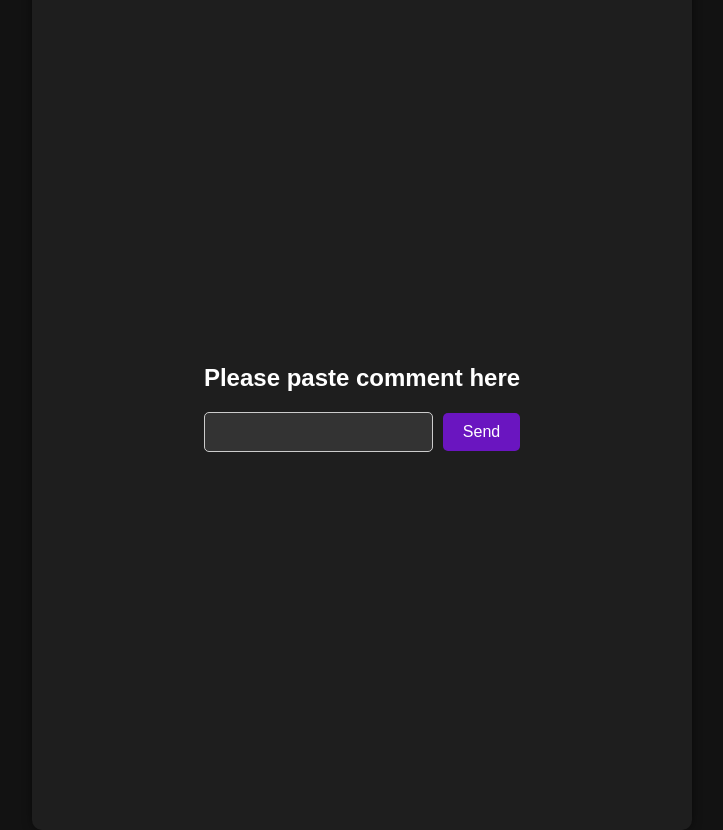
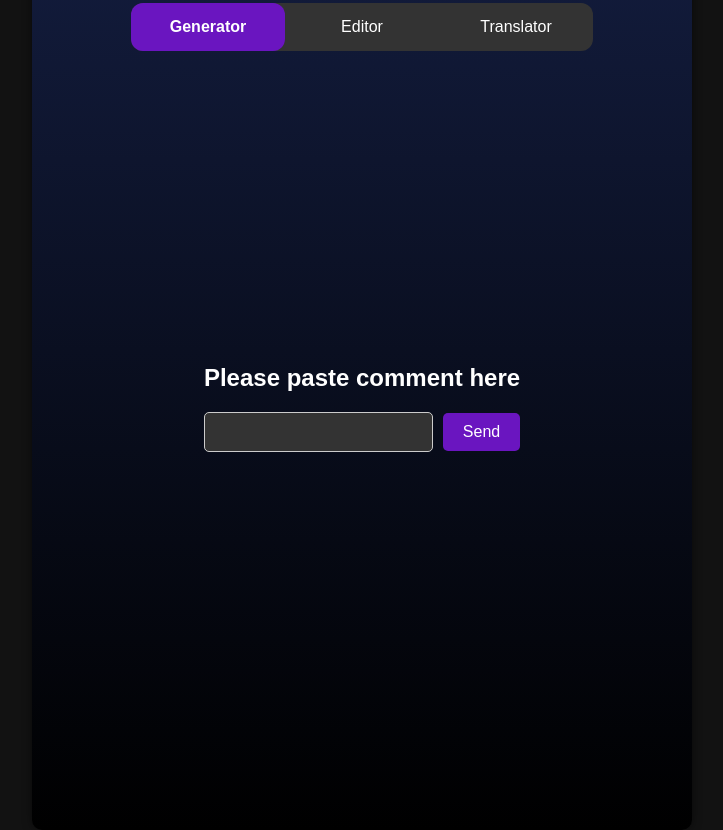
Before and after one commit to nijason7789/Response_Helper_Web, a Next.js app: page /main in a window 1280 px wide. Shown: the whole page, without its empty margins (278-1001 px from the left). Built offline with nearby package versions, Linux system fonts and the light colour scheme.

Commit message:
add Tabs function.

```diff
--- a/src/components/PageLayout/PageLayout.module.css
+++ b/src/components/PageLayout/PageLayout.module.css
@@ -1,5 +1,5 @@
 .container {
-    background-color: #1e1e1e; /* Dark mode container background */
+  background: linear-gradient(to bottom, #121b3b, #000000);
   padding: 30px;
   border-radius: 10px;
   box-shadow: 0 0 10px rgba(0, 0, 0, 0.5);
@@ -7,7 +7,18 @@
   height: 800px;
   display: flex;
   flex-direction: column;
-    justify-content: center; /* Center content vertically */
-    align-items: center; /* Center content horizontally */
+  justify-content: center;
+  align-items: center;
   text-align: center;
+  position: relative; /* 確保內容可以相對位置進行調整 */
 }
+
+.content {
+  flex: 1;
+  display: flex;
+  flex-direction: column;
+  justify-content: center; /* 使內容在垂直方向居中 */
+  align-items: center; /* 使內容在水平方向居中 */
+  width: 100%;
+  padding-top: 20px; /* 可選：如果你希望與 Tabs 保持距離 */
+}
--- a/src/components/SuggestionButtons/SuggestionButtons.module.css
+++ b/src/components/SuggestionButtons/SuggestionButtons.module.css
@@ -18,8 +18,8 @@
     margin: 10px 0;
     width: 100%;
     max-width: 450px;
-    height: 80px; /* Add this to set a minimum height */
-    line-height: 1.2; /* Adjust line-height to control vertical alignment */
+    height: 80px;
+    line-height: 1.2;
     display: flex;
     align-items: center;
     justify-content: center;
--- /dev/null
+++ b/src/components/Tabs/Tabs.module.css
@@ -0,0 +1,32 @@
+/* Tabs.module.css */
+.tabContainer {
+    width: 70%;
+    z-index: 1000;
+    display: flex;
+    justify-content: space-around;
+    background-color: #333;
+    border-radius: 12px;
+    margin-top: 5%;
+    position: absolute; /* 固定在容器頂部 */
+    top: 0;
+}
+
+.tabItem {
+    flex: 1;
+    text-align: center;
+    border-radius: 12px;
+    padding: 15px 0;
+    cursor: pointer;
+    color: #fff;
+    transition: background-color 0.3s, color 0.3s;
+}
+
+.tabItem:hover {
+    background-color: #23073f;
+}
+
+.active {
+    background-color: #6a15c0;
+    color: #fff;
+    font-weight: bold;
+}
--- /dev/null
+++ b/src/components/Tabs/Tabs.tsx
@@ -0,0 +1,38 @@
+import React, { useState } from 'react';
+import { useRouter } from 'next/router';
+import styles from './Tabs.module.css';
+
+const Tabs: React.FC = () => {
+    const router = useRouter();
+    const [activeTab, setActiveTab] = useState(router.pathname);
+
+    const handleTabClick = (tab: string) => {
+        setActiveTab(tab);
+        router.push(tab);
+    };
+
+    return (
+        <div className={styles.tabContainer}>
+            <div
+                className={`${styles.tabItem} ${activeTab === '/main' ? styles.active : ''}`}
+                onClick={() => handleTabClick('/main')}
+            >
+                Generator
+            </div>
+            <div
+                className={`${styles.tabItem} ${activeTab === '/page2' ? styles.active : ''}`}
+                onClick={() => handleTabClick('/page2')}
+            >
+                Editor
+            </div>
+            <div
+                className={`${styles.tabItem} ${activeTab === '/page3' ? styles.active : ''}`}
+                onClick={() => handleTabClick('/page3')}
+            >
+                Translator
+            </div>
+        </div>
+    );
+};
+
+export default Tabs;
--- /dev/null
+++ b/src/hoc/withTabs.tsx
@@ -0,0 +1,21 @@
+// src/hoc/withTabs.tsx
+import React from 'react';
+import Tabs from '@/components/Tabs/Tabs';
+import PageLayout from '@/components/PageLayout/PageLayout';
+
+const withTabs = (Component: React.FC) => {
+  const WrappedComponent = () => (
+    <PageLayout>
+      <Tabs />
+      <div className="content">
+        <Component />
+      </div>
+    </PageLayout>
+  );
+
+  WrappedComponent.displayName = `withTabs(${Component.displayName || Component.name || 'Component'})`;
+
+  return WrappedComponent;
+};
+
+export default withTabs;
--- a/src/pages/main.tsx
+++ b/src/pages/main.tsx
@@ -1,6 +1,6 @@
 import React, {useState} from 'react';
 import InputField from '../components/InputField/InputField';
-import PageLayout from '../components/PageLayout/PageLayout';
+import withTabs from '@/hoc/withTabs';
 import { useRouter } from 'next/router';
 import { sendCommentRequest } from '../services/apiService';
 import { ApiResponse } from '../services/type';
@@ -20,14 +20,14 @@ const MainPage: React.FC = () => {
   };
 
   return (
-    <PageLayout>
+    <div>
       <h1>Please paste comment here</h1>
       <InputField onSubmit={handleInputSubmit} />
-    </PageLayout>
+    </div>
   );
 };
 
-export default MainPage;
+export default withTabs(MainPage);
 
 function setSessionStorage (commentInput: string, data:ApiResponse) {
   sessionStorage.setItem('original', commentInput);
```
Also changed, not shown: 1 other file (tests, documents, lock files or other folders). Lines whose indentation alone changed are shown as unchanged.
